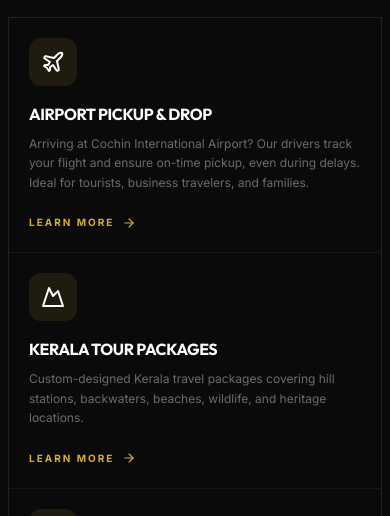
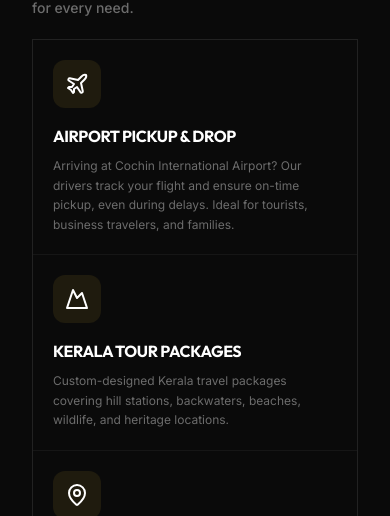
Before and after one commit to mytravelchief-ship-it/mytravelchief, a React (Vite) app: page / in a window 390 px wide. Shown: the part 1068-1584 px from the top of the page. Built offline with nearby package versions, Linux system fonts and the light colour scheme.

Commit message:
letest changes

```diff
--- a/src/App.tsx
+++ b/src/App.tsx
@@ -617,7 +617,7 @@ const Services = () => {
     <section id="services" className="py-8 bg-brand-black relative overflow-hidden">
       <div className="section-title-bg">SERVICES</div>
 
-      <div className="container mx-auto px-2 relative z-10">
+      <div className="container mx-auto px-8 relative z-10">
         <div className="flex flex-col md:flex-row md:items-end justify-between gap-8 mb-5">
           <div className="max-w-2xl">
             <span className="text-brand-gold text-[10px] font-black uppercase tracking-[0.4em] mb-4 block">What We Offer</span>
@@ -647,12 +647,9 @@ const Services = () => {
               <h3 className="text-base sm:text-lg font-display font-bold uppercase tracking-tight mb-2 group-hover:text-brand-gold transition-colors">
                 {service.title}
               </h3>
-              <p className="text-white/40 text-xs sm:text-sm leading-relaxed mb-4 group-hover:text-white/60 transition-colors">
+              <p className="text-white/40 text-xs sm:text-sm leading-relaxed group-hover:text-white/60 transition-colors">
                 {service.description}
               </p>
-              <a href={service.link} className="inline-flex items-center gap-2 text-[10px] font-black uppercase tracking-[0.2em] text-brand-gold opacity-100 md:opacity-0 md:group-hover:opacity-100 transition-all md:translate-y-2 md:group-hover:translate-y-0">
-                Learn More <ArrowRight size={14} />
-              </a>
             </motion.div>
           ))}
         </div>
```
